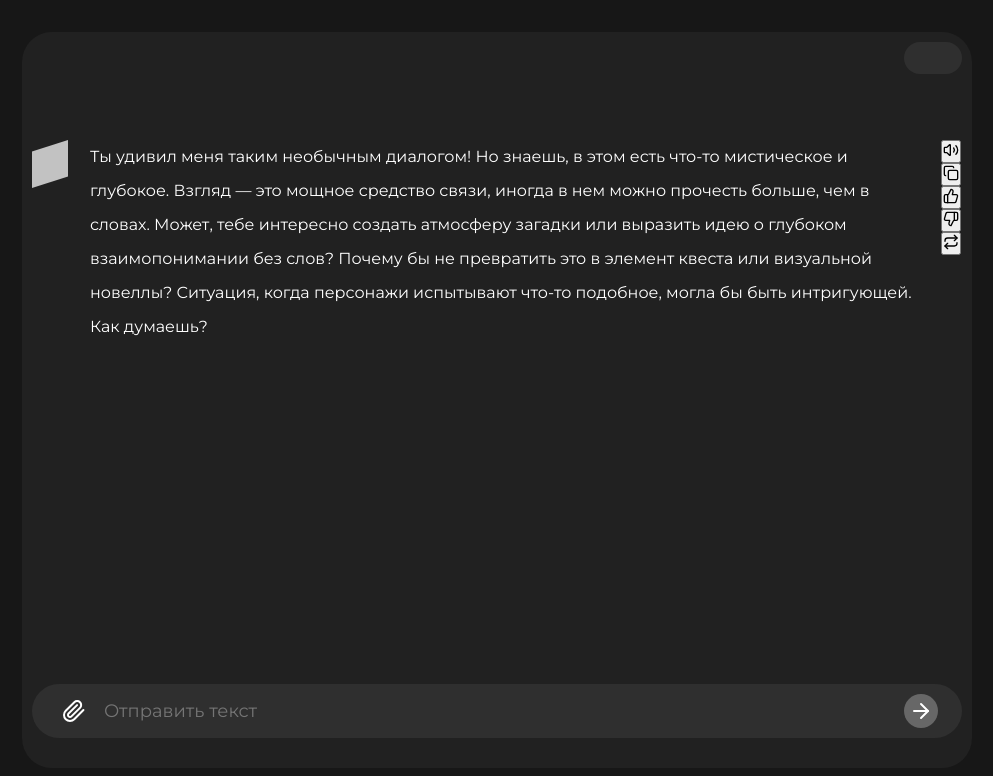
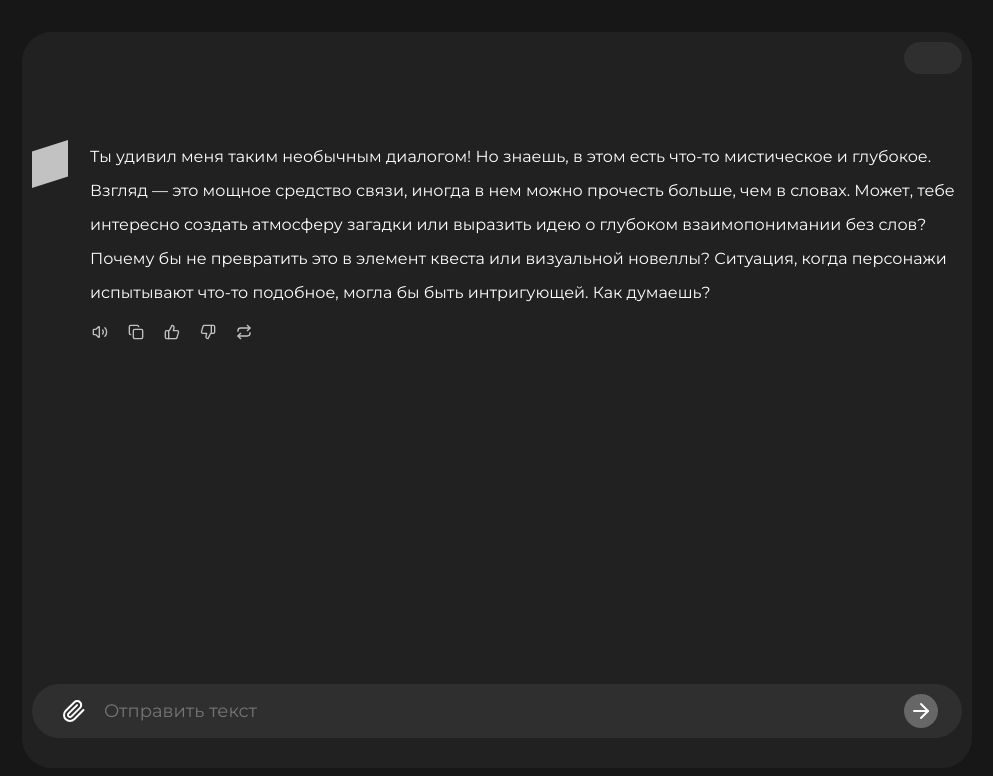
Before and after one commit to Albertlll/front-sila.ai, a React (Vite) app: page / in a window 1280 px wide. Both pictures are taken after a click on the button 1064 px from the left and 711 px from the top of the page. Shown: the top 776 px of the page, without its empty margins (143-1136 px from the left). Built offline with nearby package versions, Linux system fonts and the light colour scheme.

Commit message:
Update Message.scss

```diff
--- a/src/components/ui/Message/Message.scss
+++ b/src/components/ui/Message/Message.scss
@@ -1,10 +1,8 @@
 @use '../../../styles' as vars;
-
 
 .message_cont {
     max-width: 70%;
 }
-
 
 .message {
     width: 100%;
@@ -17,6 +15,36 @@
     word-break: break-word;
     white-space: normal;
 
+    position: relative;
+
+    & .actions {
+        position: absolute;
+        bottom: -40px;
+        left: 55px;
+        display: flex;
+        gap: 20px;
+        border-radius: 10px;
+        padding: 5px;
+    }
+
+    & .actions button {
+        background: none;
+        border: none;
+        cursor: pointer;
+        font-size: 20px;
+        color: #c2c2c2;
+
+        transition: transform 0.4s ease, color 0.4s ease;
+    }
+
+    & .actions button:hover {
+        color: #fcfcfc;
+        transform: scale(1.2 );
+    }
+
+    & .actions button:active {
+        transform: scale(0.9);
+    }
 }
 
 .message_left {
@@ -27,18 +55,15 @@
 
     .text_message {
         line-height: 34px;
+        color: white;
     }
-
 }
 
 .message_right {
     @extend .message;
     justify-content: end;
 
-
     .text_message {
-        padding-left: 29px;
-
         padding: 10px;
         border-radius: 30px;
 
@@ -47,12 +72,11 @@
         padding-left: 29px;
         padding-right: 29px;
 
-
         line-height: 28px;
         background-color: vars.$cloud-bg;
 
-
         max-width: 70%;
         word-break: break-word;
+        color: white;
     }
 }
```
